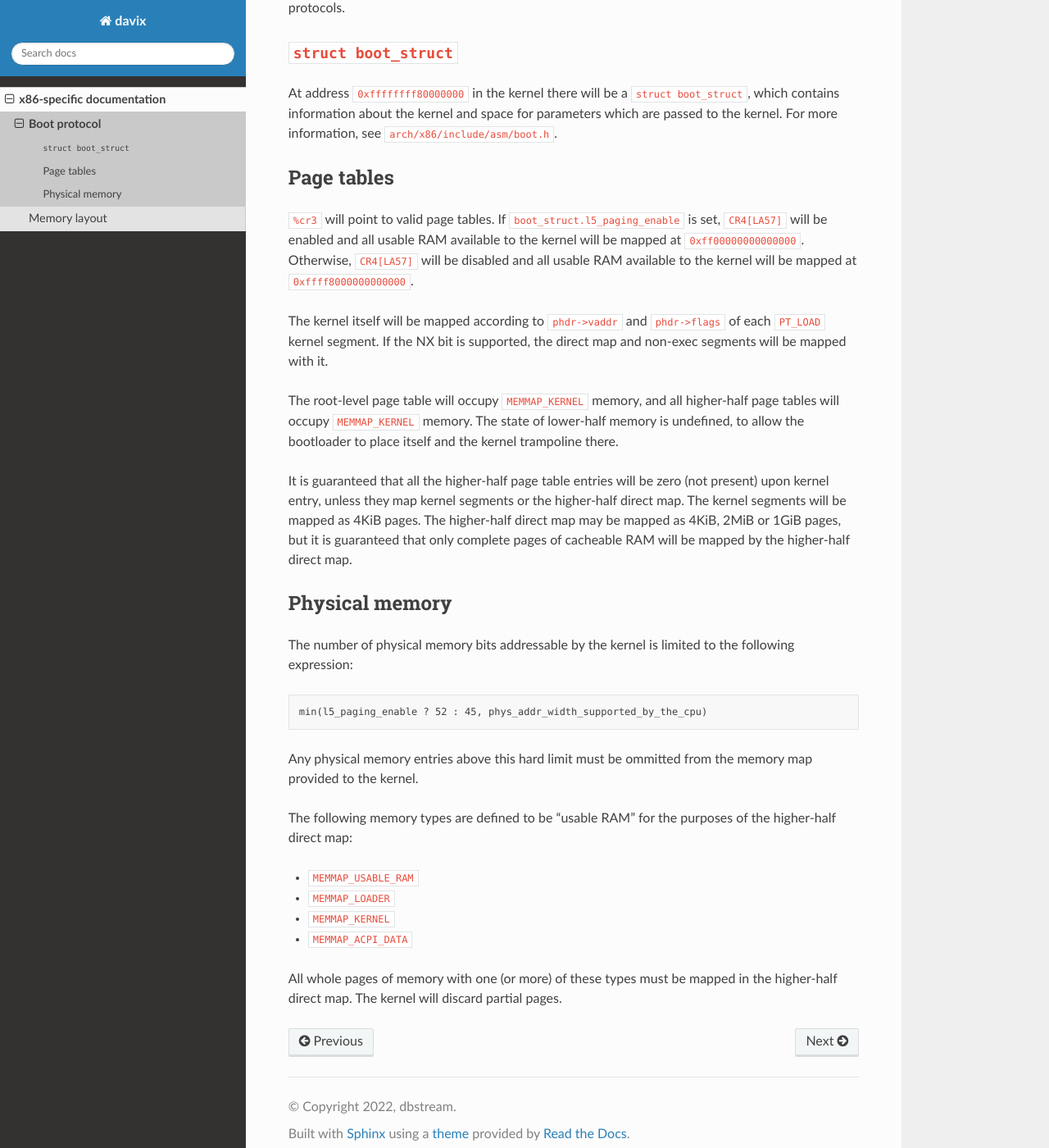
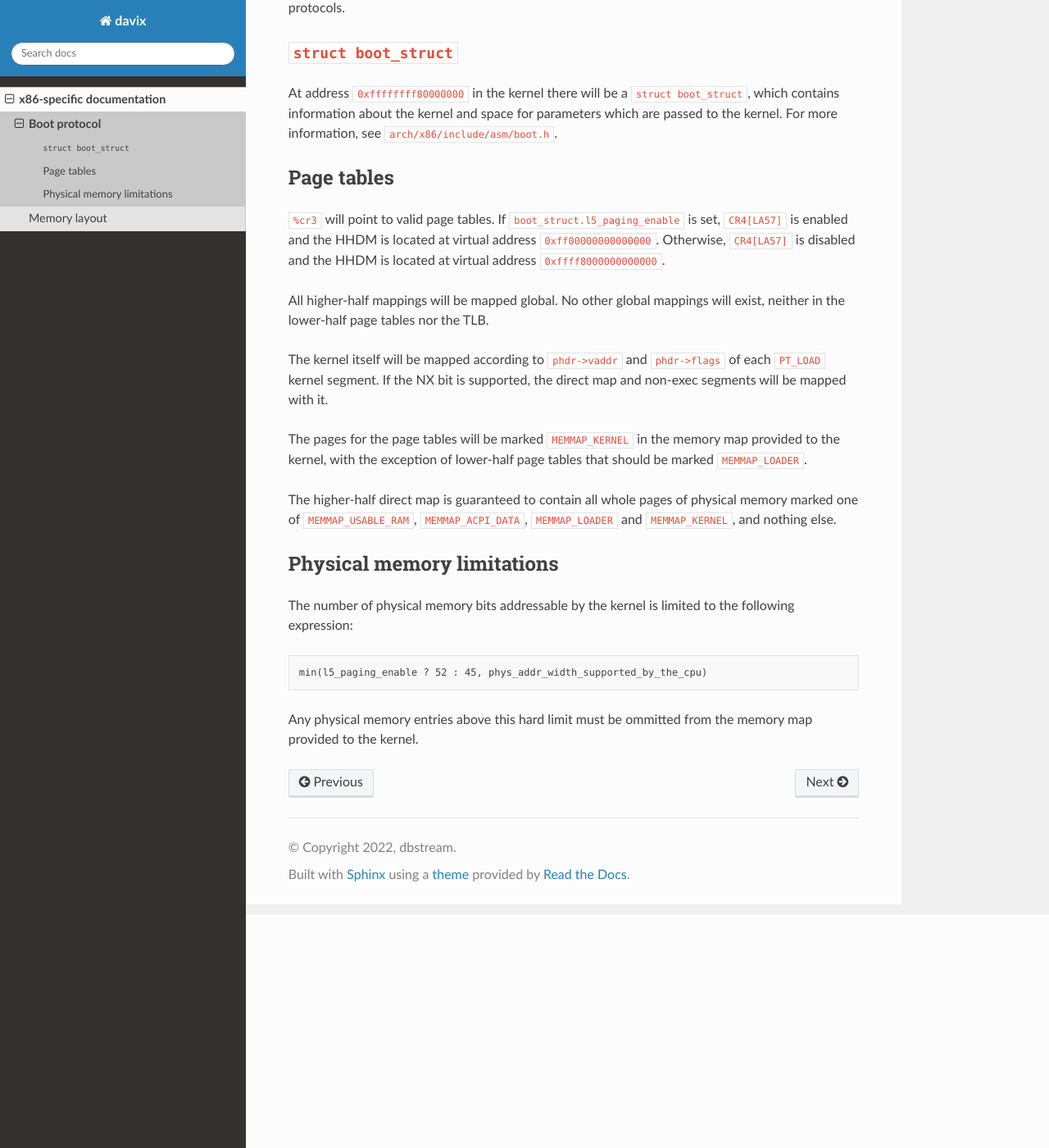
Before and after one commit to dbstream/davix, a Sphinx documentation site: the page built from doc/x86/boot_protocol.rst, in a window 1280 px wide and 1400 px high, scrolled down 285 px. Shown: the whole window at 82% size. Built offline with Sphinx 7.4.7 and the Read the Docs theme 2.0.0, drawn with Linux system fonts in a browser that asks for light colours.

Commit message:
doc: Make x86/boot_protocol.rst easier to understand

```diff
--- a/doc/x86/boot_protocol.rst
+++ b/doc/x86/boot_protocol.rst
@@ -23,29 +23,27 @@ Page tables
 ===========
 
 ``%cr3`` will point to valid page tables. If ``boot_struct.l5_paging_enable`` is
-set, ``CR4[LA57]`` will be enabled and all usable RAM available to the
-kernel will be mapped at ``0xff00000000000000``. Otherwise, ``CR4[LA57]``
-will be disabled and all usable RAM available to the kernel will be mapped at
-``0xffff8000000000000``.
+set, ``CR4[LA57]`` is enabled and the HHDM is located at virtual address
+``0xff00000000000000``. Otherwise, ``CR4[LA57]`` is disabled and the HHDM is
+located at virtual address ``0xffff8000000000000``.
+
+All higher-half mappings will be mapped global. No other global mappings will
+exist, neither in the lower-half page tables nor the TLB.
 
 The kernel itself will be mapped according to ``phdr->vaddr`` and ``phdr->flags``
 of each ``PT_LOAD`` kernel segment. If the NX bit is supported, the direct map
 and non-exec segments will be mapped with it.
 
-The root-level page table will occupy ``MEMMAP_KERNEL`` memory, and all
-higher-half page tables will occupy ``MEMMAP_KERNEL`` memory. The state of
-lower-half memory is undefined, to allow the bootloader to place itself and
-the kernel trampoline there.
+The pages for the page tables will be marked ``MEMMAP_KERNEL`` in the memory map
+provided to the kernel, with the exception of lower-half page tables that should
+be marked ``MEMMAP_LOADER``.
 
-It is guaranteed that all the higher-half page table entries will be zero (not
-present) upon kernel entry, unless they map kernel segments or the higher-half
-direct map. The kernel segments will be mapped as 4KiB pages. The higher-half
-direct map may be mapped as 4KiB, 2MiB or 1GiB pages, but it is guaranteed that
-only complete pages of cacheable RAM will be mapped by the higher-half direct
-map.
+The higher-half direct map is guaranteed to contain all whole pages of physical
+memory marked one of ``MEMMAP_USABLE_RAM``, ``MEMMAP_ACPI_DATA``,
+``MEMMAP_LOADER`` and ``MEMMAP_KERNEL``, and nothing else.
 
-Physical memory
-===============
+Physical memory limitations
+===========================
 
 The number of physical memory bits addressable by the kernel is limited to the
 following expression::
@@ -54,14 +52,3 @@ following expression::
 
 Any physical memory entries above this hard limit must be ommitted from the
 memory map provided to the kernel.
-
-The following memory types are defined to be "usable RAM" for the purposes of
-the higher-half direct map:
-
-* ``MEMMAP_USABLE_RAM``
-* ``MEMMAP_LOADER``
-* ``MEMMAP_KERNEL``
-* ``MEMMAP_ACPI_DATA``
-
-All whole pages of memory with one (or more) of these types must be mapped in
-the higher-half direct map. The kernel will discard partial pages.
```
